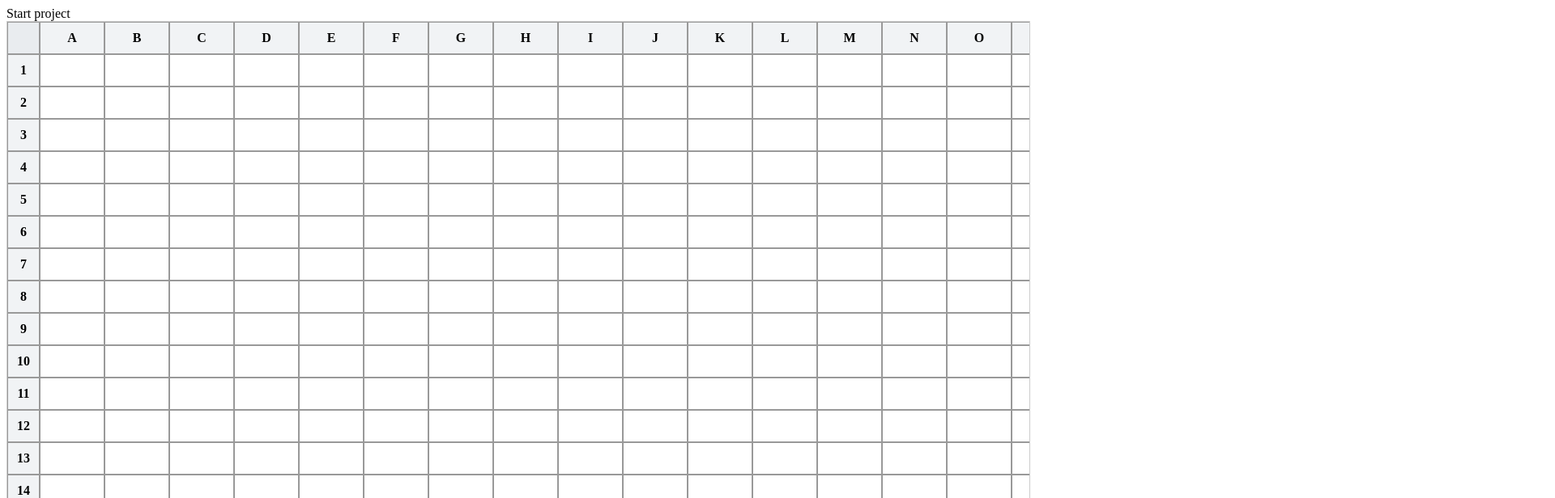
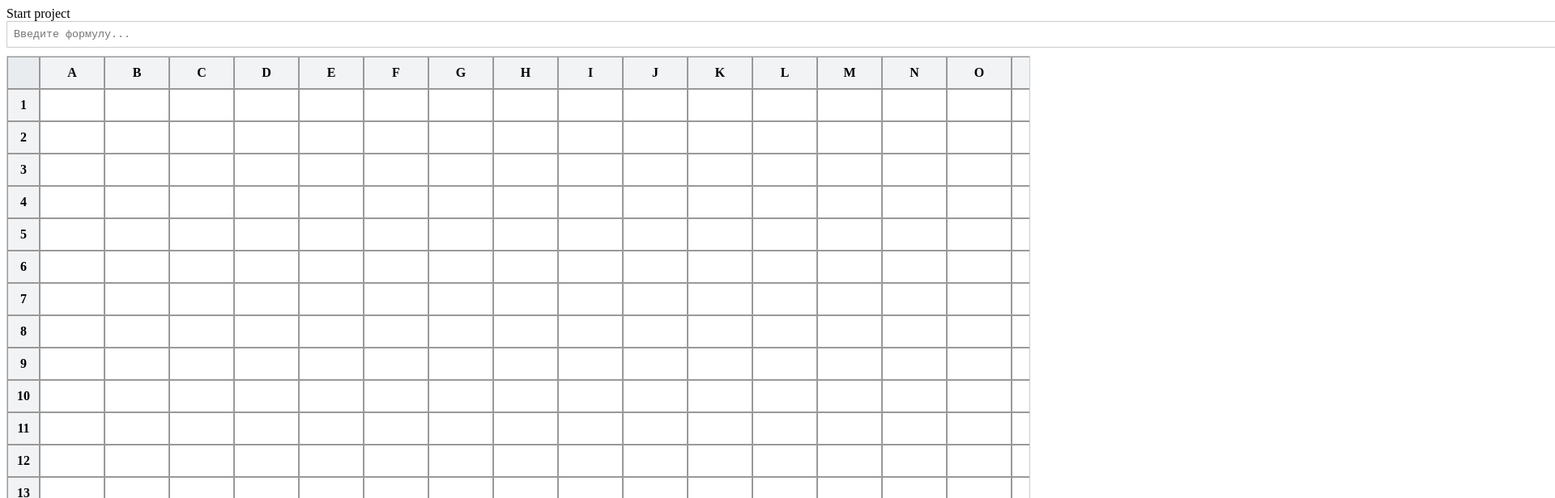
Before and after one commit to SeymurSuleymanov/MyLabs, a React (Vite) app in the folder spreadsheet-app/: page / in a window 1280 px wide. Shown: the top 616 px of the page at 81% size, 1920 px wide, since content can reach past the window. Built offline with nearby package versions, Linux system fonts and the light colour scheme.

Commit message:
Контекстное меню (удаление, добавление)

```diff
--- a/spreadsheet-app/src/components/Table.css
+++ b/spreadsheet-app/src/components/Table.css
@@ -80,3 +80,11 @@
     box-sizing: border-box;
     background-color: white;
 }
+
+.formula-bar {
+    width: 5000%;
+    padding: 8px;
+    margin-bottom: 10px;
+    border: 1px solid #ccc;
+    font-family: monospace;
+}
--- a/spreadsheet-app/src/components/Table.tsx
+++ b/spreadsheet-app/src/components/Table.tsx
@@ -1,4 +1,4 @@
-import { useState } from "react";
+import { useState, useEffect } from "react";
 import "./Table.css";
 
 type CellValue = string | number | boolean;
@@ -148,6 +148,49 @@ function Table() {
     const [lastCell, setLastCell] = useState(null);
     const [range, setRange] = useState(null);
 
+    const [activeCell, setActiveCell] = useState(null);
+
+    const [menuPosition, setMenuPosition] = useState(null);
+    const [menuCell, setMenuCell] = useState(null);
+
+    useEffect(() => {
+        const handleClick = () => setMenuPosition(null);
+        document.addEventListener('click', handleClick);
+        return () => document.removeEventListener('click', handleClick);
+    }, []);
+    //функ-ции для работы добавления, удаления row col
+
+    const addRow = (index) => {
+        const newTable = [...table];
+        const newRow = Array(table[0].length).fill({ raw: " ", computed: " " });
+        newTable.splice(index, 0, newRow);
+        setTable(newTable);
+    };
+
+    const deleteRow = (index) => {
+        const newTable = [...table];
+        newTable.splice(index, 1);
+        setTable(newTable);
+    };
+
+    const addColumn = (index) => {
+        const newTable = table.map(row => {
+            const newRow = [...row];
+            newRow.splice(index, 0, { raw: " ", computed: " " });
+            return newRow;
+        });
+        setTable(newTable);
+    };
+
+    const deleteColumn = (index) => {
+        const newTable = table.map(row => {
+            const newRow = [...row];
+            newRow.splice(index, 1);
+            return newRow;
+        });
+        setTable(newTable);
+    };
+
     const startEdit = (row, col, currentValue) => {
         setEditing({ row, col });
         setEditValue(currentValue);
@@ -175,6 +218,20 @@ function Table() {
     }
 
 return (
+    <>
+        <input
+            value={activeCell ? table[activeCell.split("-")[0]]?.[activeCell.split("-")[1]]?.raw : ""}
+            onChange={(e) => {
+                if (!activeCell) return;
+                const [row, col] = activeCell.split("-").map(Number);
+                const newTable = [...table];
+                newTable[row][col] = { raw: e.target.value, computed: computeValue(e.target.value, table) };
+                setTable(newTable);
+            }}
+            placeholder="Введите формулу..."
+            className="formula-bar"
+        />
+
         <div className="table-wrapper">
             <div className="table-container">
                 <div className="table-row">
@@ -190,7 +247,7 @@ function Table() {
 
                         {row.map((cell, colIndex) => {
                             const isEditing = editing?.row === rowIndex && editing?.col === colIndex;
-                    //редактирование
+
                             if (isEditing) {
                                 return (
                                     <input
@@ -204,12 +261,17 @@ function Table() {
                                     />
                                 );
                             }
-                    //вывод
+
                             return (
                                 <button
+                                    onContextMenu={(e) => {
+                                        e.preventDefault();
+                                        setMenuCell({ row: rowIndex, col: colIndex });
+                                        setMenuPosition({ x: e.clientX, y: e.clientY });
+                                    }}
                                     onClick={(e) => {
                                         const current = `${rowIndex}-${colIndex}`;
-
+                                        setActiveCell(current);
                                         if (e.shiftKey && lastCell) {
                                             setRange({ start: lastCell, end: current });
                                             setSelect(current);
@@ -239,6 +301,21 @@ function Table() {
                 ))}
             </div>
         </div>
-    )
+        {menuPosition && (
+            <div
+                style={{
+                    position: 'fixed',
+                    top: menuPosition.y,
+                    left: menuPosition.x
+                }}
+            >
+                <button onClick={() => { addRow(menuCell.row); setMenuPosition(null); }}>Добавить строку</button>
+                <button onClick={() => { deleteRow(menuCell.row); setMenuPosition(null); }}>Удалить строку</button>
+                <button onClick={() => { addColumn(menuCell.col); setMenuPosition(null); }}>Добавить столбец</button>
+                <button onClick={() => { deleteColumn(menuCell.col); setMenuPosition(null); }}>Удалить столбец</button>
+            </div>
+        )}
+    </>
+);
 }
 export default Table;
```
Lines whose indentation alone changed are shown as unchanged.
